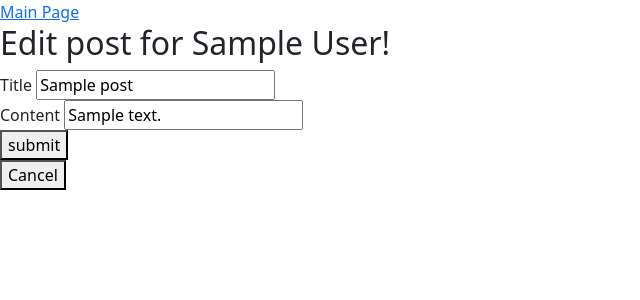
After one commit to biggd3210/flask-blogly, a Flask app: page /posts/1/edit in a window 1280 px wide. The commit adds this page. Shown: the top 300 px of the page, without its empty margins (0-640 px from the left). Run offline with Flask 3, Linux system fonts and the light colour scheme; tables that the repository leaves empty hold one stand-in row (values such as "Sample post").

Commit message:
added second model and routes for part two of assignment.

```diff
--- a/app.py
+++ b/app.py
@@ -2,7 +2,7 @@
 
 from flask import Flask, request, render_template, redirect, flash, session
 from flask_debugtoolbar import DebugToolbarExtension
-from models import db, connect_db, User
+from models import db, connect_db, User, Post
 
 app = Flask(__name__)
 app.config['SQLALCHEMY_DATABASE_URI'] = 'postgresql:///blogly'
@@ -14,8 +14,11 @@ app.config['DEBUG_TB_INTERCEPT_REDIRECTS'] = False
 debug = DebugToolbarExtension(app)
 
 connect_db(app)
+
+# db.drop_all()
 # db.create_all()
 
+# ******* Part One **********
 @app.route('/')
 def redirect_to_users():
     """redirects to users list page"""
@@ -53,14 +56,15 @@ def add_new_user():
 def show_unique_user(user_id):
     """displays unique user page requested by user id"""
     user = User.query.get_or_404(user_id)
-    name = user.make_full_name()
-    return render_template("user_page.html", user=user, name=name)
+    posts = Post.query.filter(Post.user_id == user_id).all()
+    name = user.make_full_name
+    return render_template("user_page.html", user=user, posts=posts, name=name)
 
 @app.route("/users/<int:user_id>/edit")
 def display_edit_user(user_id):
     """displays edit page for specified user."""
     user = User.query.get_or_404(user_id)
-    name = user.make_full_name()
+    name = user.make_full_name
     return render_template("edit_user.html", user=user, name=name)
 
 
@@ -95,3 +99,61 @@ def delete_user(user_id):
     db.session.commit()
 
     return redirect('/')
+
+# *********** Part Two Post routes *************
+
+@app.route('/posts/<post_id>')
+def display_unique_post(post_id):
+    """displays unique post based on post_id ((Hyperlink))"""
+    post = Post.query.get_or_404(post_id)
+    user = post.user
+    name = user.make_full_name
+    return render_template("post.html", post=post)
+
+@app.route('/users/<user_id>/posts/new')
+def display_new_post_form(user_id):
+    """shows form for user to write new post"""
+    user = User.query.get_or_404(user_id)
+    return render_template("new_post.html", user=user)
+
+@app.route('/users/<user_id>/posts/new', methods=["POST"])
+def save_new_post(user_id):
+    title = request.form['title']
+    content = request.form['content']
+
+    new_post = Post(title=title, content=content, user_id=user_id)
+
+    db.session.add(new_post)
+    db.session.commit()
+
+    return redirect(f'/users/{user_id}')
+
+@app.route('/posts/<post_id>/edit')
+def show_post_edit(post_id):
+    """displays edit form for unique post"""
+    post = Post.query.get_or_404(post_id)
+    return render_template("edit_post.html", post=post)
+
+@app.route('/posts/<post_id>/edit', methods=["POST"])
+def confirm_post_edit(post_id):
+    """updates db with post edit"""
+    post = Post.query.get_or_404(post_id)
+    new_title = request.form['title']
+    new_content = request.form['content']
+
+    post.title = new_title
+    post.content = new_content
+
+    db.session.commit()
+    return redirect(f'/posts/{post_id}')
+
+
+@app.route('/posts/<post_id>/delete', methods=["POST"])
+def delete_post(post_id):
+    """deletes given post and commits to db."""
+    post = Post.query.get_or_404(post_id)
+    user = post.user
+    db.session.delete(post)
+    db.session.commit()
+
+    return redirect(f"/users/{user.id}")
--- a/models.py
+++ b/models.py
@@ -1,6 +1,7 @@
 """Models for Blogly."""
 
 from flask_sqlalchemy import SQLAlchemy
+from datetime import datetime
 
 db = SQLAlchemy()
 
@@ -24,9 +25,9 @@ class User(db.Model):
     last_name = db.Column(db.String(50),
                           nullable=False)
 
-    image_url = db.Column(db.String(100),
+    image_url = db.Column(db.String(500),
                           nullable=True,
-                          default="https://www.pngwing.com/en/free-png-zlrqq")
+                          default="https://upload.wikimedia.org/wikipedia/commons/thumb/5/59/User-avatar.svg/2048px-User-avatar.svg.png")
 
     def __repr__(self):
         u = self
@@ -42,7 +43,51 @@ class User(db.Model):
 
     # ******** instance methods go here *********
 
+    @property
     def make_full_name(self):
         first = self.first_name
         last = self.last_name
         return f"{first} {last}"
+
+
+# ******** Part Two *********
+class Post(db.Model):
+    """User model"""
+
+    __tablename__ = "posts"
+
+    id = db.Column(db.Integer,
+                   primary_key=True,
+                   autoincrement=True)
+
+    title = db.Column(db.String(50),
+                           nullable=False)
+
+    content = db.Column(db.String,
+                          nullable=False)
+
+    created_at = db.Column(db.DateTime,
+                          default=datetime.utcnow)
+
+    user_id = db.Column(db.Integer,
+                        db.ForeignKey('users.id'))
+
+    user = db.relationship("User", backref="posts")
+
+    def __repr__(self):
+        p = self
+        return f"<Post id={p.id} title={p.title} content={p.content} created_at={p.created_at} user_id={p.user_id}"
+
+    # ******** class methods go here: *********
+
+    @classmethod
+    def get_all_posts(cls):
+        return cls.query.all()
+
+    @classmethod
+    def get_posts_by_user(cls, user_id):
+        return cls.query.filter_by(user_id=user_id).all()
+
+
+
+    # ******** instance methods go here *********
--- /dev/null
+++ b/templates/edit_post.html
@@ -0,0 +1,26 @@
+{% extends "base.html" %}
+
+{% block title %} Edit post {% endblock %}
+
+{% block content %}
+
+<h2>Edit post for {{post.user.make_full_name}}!</h2>
+
+<form action="/posts/{{post.id}}/edit" method="POST">
+
+    <div>
+        <label for="title">Title</label>
+        <input type="text" id="title" name="title" value="{{post.title}}">
+    </div>
+    <div>
+        <label for="content">Content</label>
+        <input type="text" id="content" name="content" value="{{post.content}}">
+    </div>
+
+    <button>submit</button>
+</form>
+<form action="/users/{{post.user.id}}">
+    <button>Cancel</button>
+</form>
+
+{% endblock %}
```
Also changed, not shown: seed.py (+15 -1 lines), templates/new_post.html (added, +26 -0 lines), templates/post.html (added, +22 -0 lines), templates/user_page.html (+28 -7 lines), test.py (added, +38 -0 lines).
